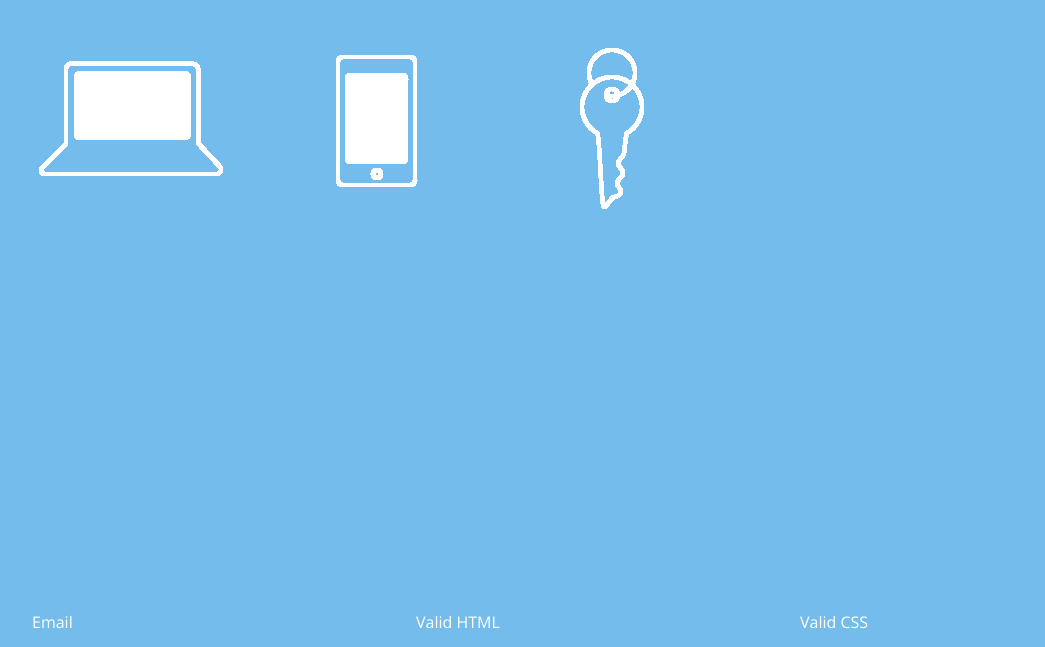
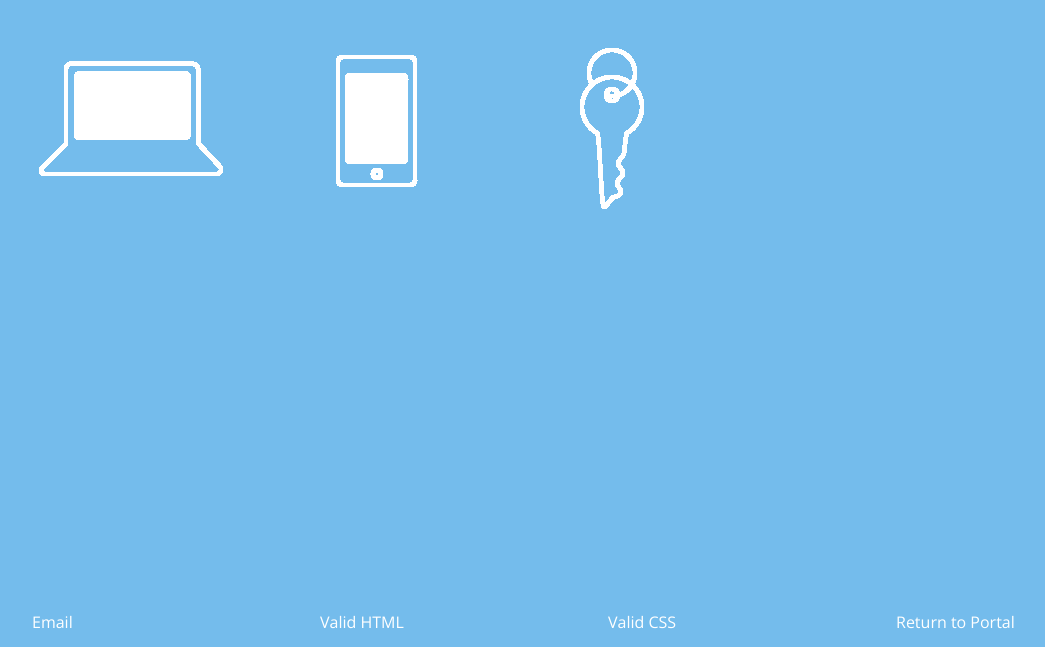
Before and after one commit to clarazhao101/clarazhao101.github.io-portal, a plain HTML site: page des157-wi20/studio2/index.html in a window 1280 px wide. Shown: the part 260-907 px from the top of the page, without its empty margins (158-1203 px from the left). Drawn offline with nearby package versions, Linux system fonts and the light colour scheme.

Commit message:
linked to portal page

```diff
--- a/des157-wi20/studio2/index.html
+++ b/des157-wi20/studio2/index.html
@@ -49,6 +49,7 @@
     <p><a href="mailto:&#097;&#110;&#110;&#101;&#103;&#097;&#111;&#064;&#108;&#105;&#118;&#101;&#046;&#099;&#097;">Email</a></p>
     <p><a href="https://validator.w3.org/check?uri=referer">Valid HTML</a></p>
     <p><a href="https://jigsaw.w3.org/css-validator/check/referer">Valid CSS</a></p>
+    <p><a href="../index.html">Return to Portal</a></p>
   </footer>
 
 
```
Also changed, not shown: 2 other files.
